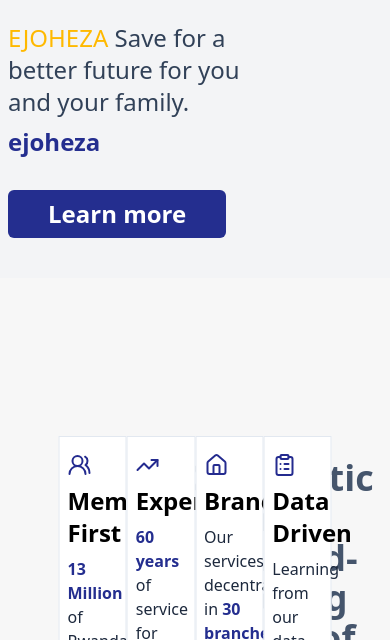
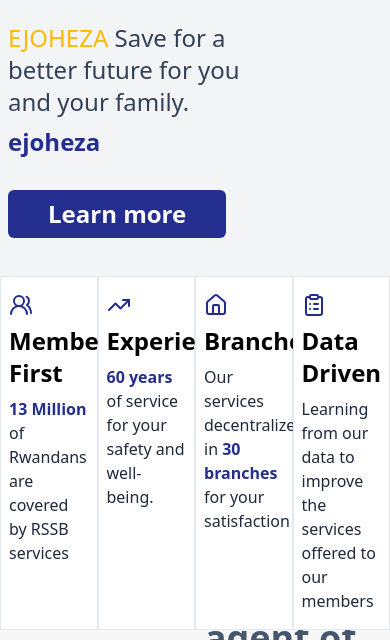
Before and after one commit to Zolender/CSS_Gate, a website: page index.html in a window 390 px wide. Shown: the part 204-844 px from the top of the page. Drawn offline with Linux system fonts and the light colour scheme.

Commit message:
try making the absolute div a little more responsive to differents sccreens sizes

```diff
--- a/index.html
+++ b/index.html
@@ -105,7 +105,7 @@
 
 
 
-    <div class="grid grid-cols-4 absolute top-160 left-1/2 transform -translate-x-1/2 w-[70%]  mx-auto ">
+    <div class="grid grid-cols-4 absolute top-160 left-1/2 transform -translate-x-1/2 w-[70%]  mx-auto min-w-full max-sm:top-120 max-lg:top-120">
         <div class=" flex flex-col gap-2 px-2 py-4 bg-white border border-slate-200 hover:-translate-y-4 transition duration-700 ease">
             <svg xmlns="http://www.w3.org/2000/svg" width="24" height="24" viewBox="0 0 24 24" fill="none" stroke="#242b8f" stroke-width="2" stroke-linecap="round" stroke-linejoin="round" class="lucide lucide-users-round-icon lucide-users-round"><path d="M18 21a8 8 0 0 0-16 0"/><circle cx="10" cy="8" r="5"/><path d="M22 20c0-3.37-2-6.5-4-8a5 5 0 0 0-.45-8.3"/></svg>
             <p class="font-bold text-2xl">Member First</p>
```
Also changed, not shown: src/css/styles.css.
